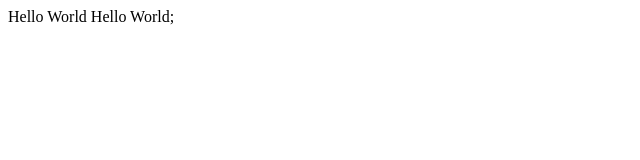
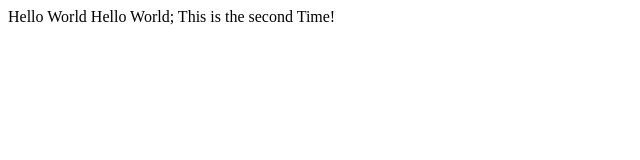
Before and after one commit to zhengjun516/zhengjun.github.io, a plain HTML site: page index.html in a window 1280 px wide. Shown: the whole page, without its empty margins (0-640 px from the left). Drawn offline with Linux system fonts and the light colour scheme.

Commit message:
add someting

```diff
--- a/index.html
+++ b/index.html
@@ -5,6 +5,8 @@
 
       Hello World;
 
+      This is the second Time!
+
     </body>
   </head>
 </THML>
```
